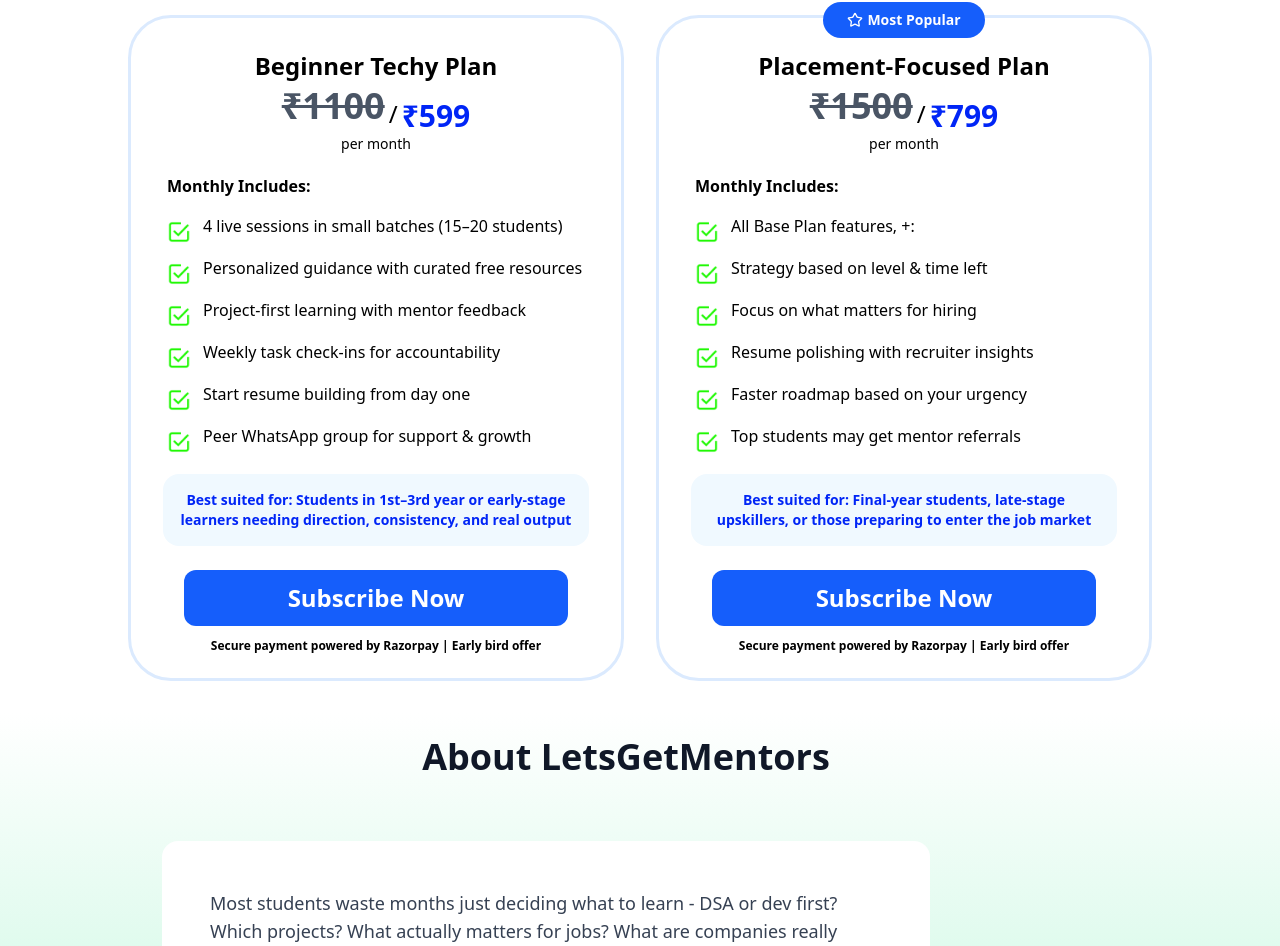
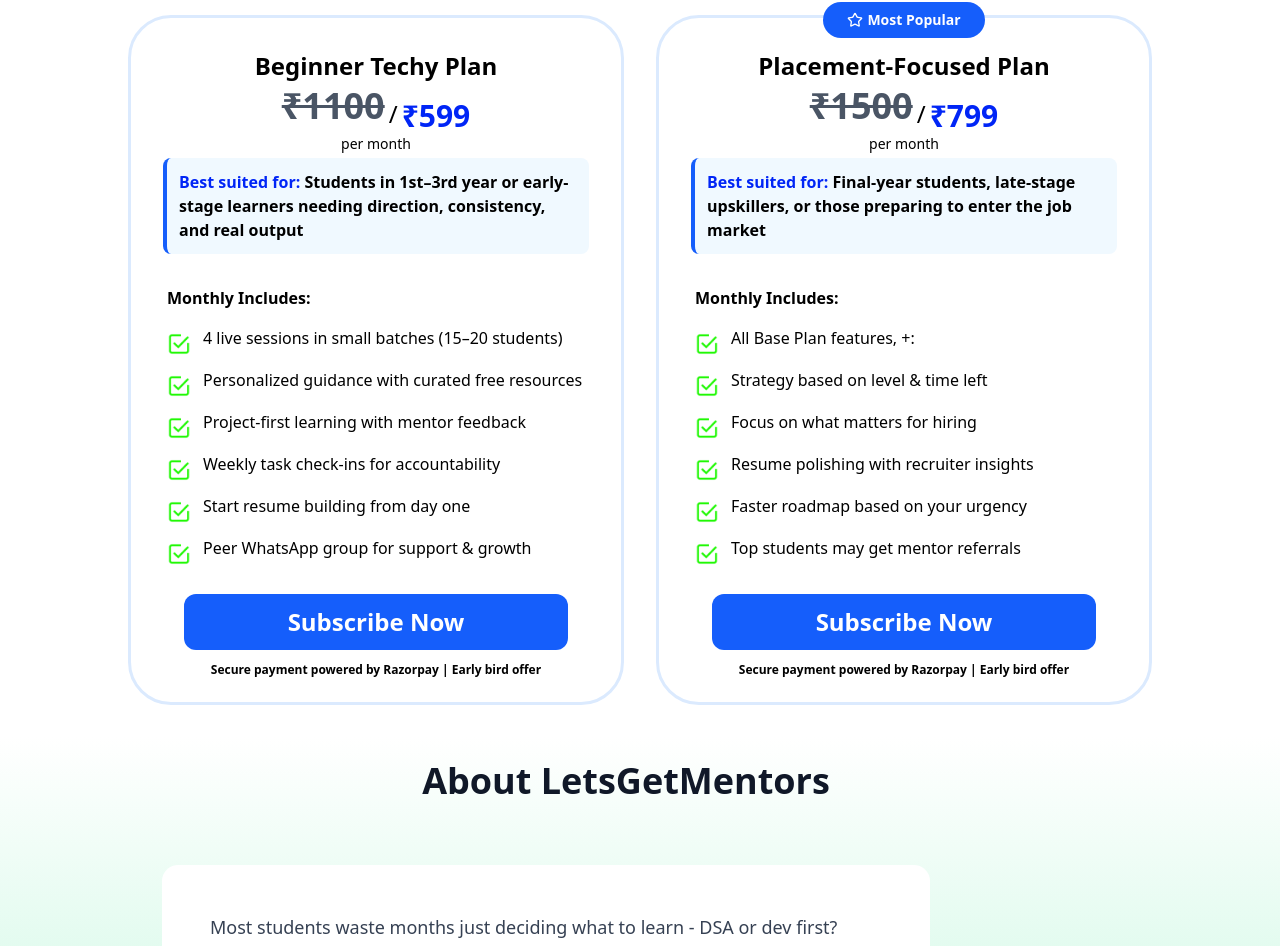
Before and after one commit to pulkit131/Mentorship_v1.0, a React (Vite) app: page / in a window 1280 px wide. Shown: the part 4213-5159 px from the top of the page. Built offline with nearby package versions, Linux system fonts and the light colour scheme.

Commit message:
more attention to best suited

```diff
--- a/src/Home/PremiumPlan.jsx
+++ b/src/Home/PremiumPlan.jsx
@@ -61,6 +61,14 @@ const PremiumPlans = () => {
             </div>
             <p className="text-xs sm:text-sm text-black mb-1">per month</p>
           </div>
+          <div className="bg-[#f0f9ff] border-l-4 border-[#155efb] rounded-lg p-3 w-full mb-4">
+            <p className="text-sm sm:text-base font-semibold text-[#0025f6] text-left">
+              Best suited for:{" "}
+              <span className="font-bold text-black">
+                Students in 1st–3rd year or early-stage learners needing direction, consistency, and real output
+              </span>
+            </p>
+          </div>
 
           <div className="flex flex-col gap-2 w-full px-1 mt-4">
             <p className="text-sm sm:text-base font-semibold text-black mb-2 text-left">Monthly Includes:</p>
@@ -75,11 +83,7 @@ const PremiumPlans = () => {
             ))}
           </div>
 
-          <div className="bg-[#f0f9ff] rounded-2xl p-4 mt-4 w-full">
-            <p className="text-sm font-semibold text-[#0025f6] text-center">
-              Best suited for: Students in 1st–3rd year or early-stage learners needing direction, consistency, and real output
-            </p>
-          </div>
+
 
           <div className="flex flex-col items-center w-full mt-6">
             <button className="w-full sm:w-[90%] h-12 sm:h-[56px] bg-[#155efb] text-white rounded-xl font-semibold mb-2 text-lg sm:text-2xl leading-tight hover:bg-[#1346c2] transition duration-300">
@@ -109,6 +113,21 @@ const PremiumPlans = () => {
             <p className="text-xs sm:text-sm text-black mb-1">per month</p>
           </div>
 
+
+          <div className="bg-[#f0f9ff] border-l-4 border-[#155efb] rounded-lg p-3 w-full mb-4">
+            <p className="text-sm sm:text-base font-semibold text-[#0025f6] text-left">
+              Best suited for:{" "}
+              <span className="font-bold text-black">
+                Final-year students, late-stage upskillers, or those preparing to enter the job market
+              </span>
+            </p>
+          </div>
+
+
+
+
+
+
           <div className="flex flex-col gap-2 w-full px-1 mt-4">
             <p className="text-sm sm:text-base font-semibold text-black mb-2 text-left">
               Monthly Includes:
@@ -124,11 +143,6 @@ const PremiumPlans = () => {
             ))}
           </div>
 
-          <div className="bg-[#f0f9ff] rounded-2xl p-4 mt-4 w-full">
-            <p className="text-sm font-semibold text-[#0025f6] text-center">
-              Best suited for: Final-year students, late-stage upskillers, or those preparing to enter the job market
-            </p>
-          </div>
 
           <div className="flex flex-col items-center w-full mt-6">
             <button className="w-full sm:w-[90%] h-12 sm:h-[56px] bg-[#155efb] text-white rounded-xl font-semibold mb-2 text-lg sm:text-2xl leading-tight hover:bg-[#1346c2] transition duration-300">
```
